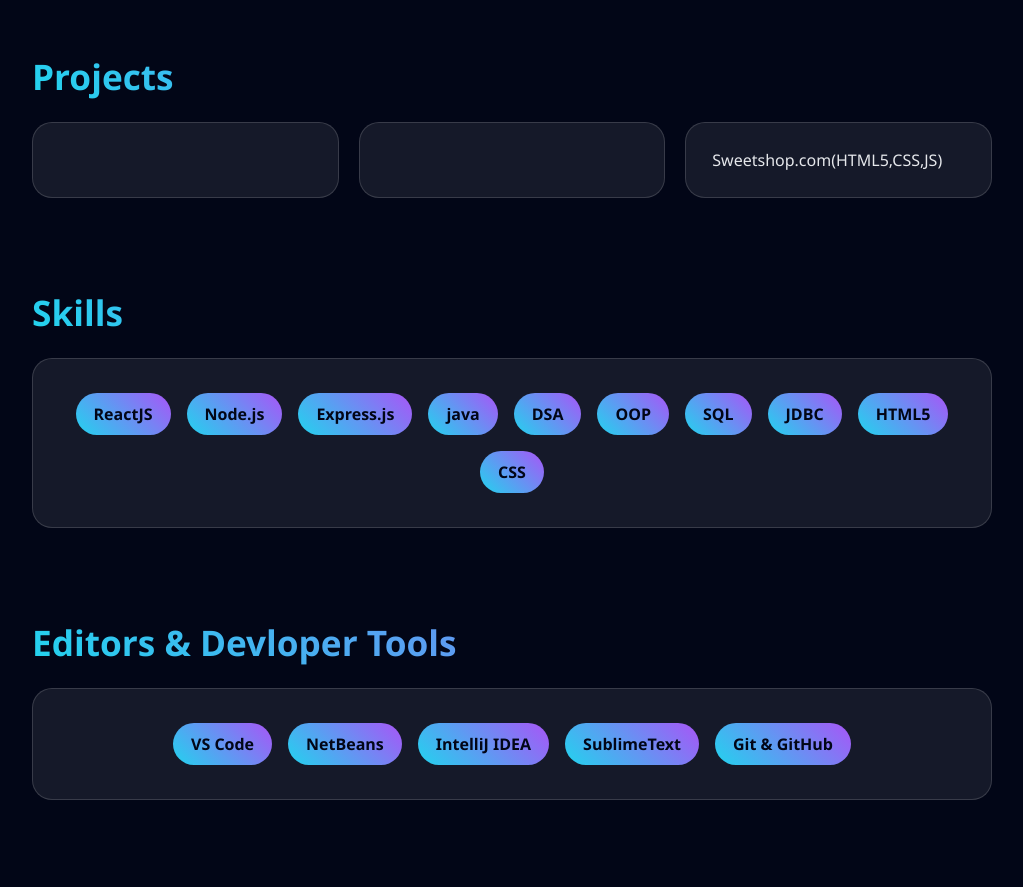
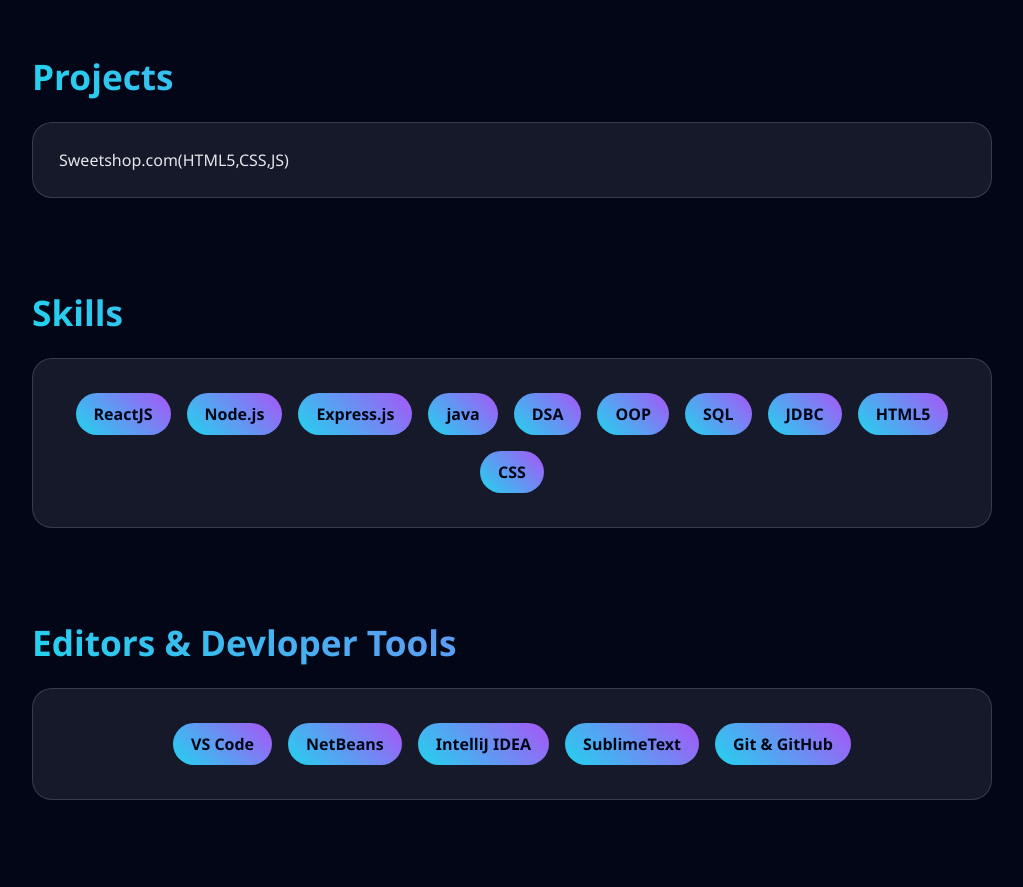
Before and after one commit to GOBINDA033/GOBINDA033.github.io, a plain HTML site: page index.html in a window 1280 px wide. Shown: the part 980-1867 px from the top of the page, without its empty margins (128-1151 px from the left). Drawn offline with Linux system fonts and the light colour scheme.

Commit message:
Update index.html

```diff
--- a/index.html
+++ b/index.html
@@ -217,8 +217,6 @@ footer{
 <section id="projects">
   <h2>Projects</h2>
   <div class="projects">
-    <div class="card"></div>
-    <div class="card"></div>
     <div class="card">Sweetshop.com(HTML5,CSS,JS)</div>
   </div>
 </section>
```
